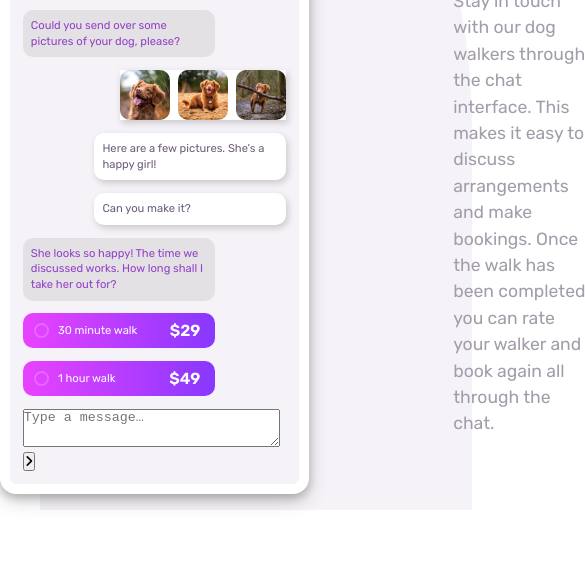
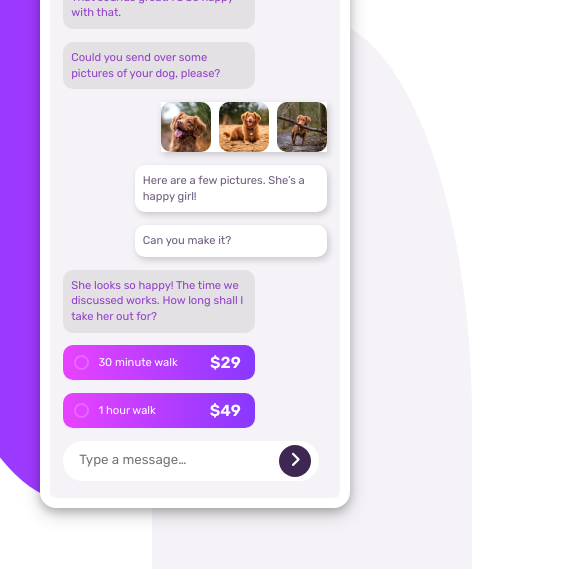
Before and after one commit to kauasilvandrade/chat-app-ilustration, a plain HTML site: page index.html in a window 390 px wide. Shown: the part 249-818 px from the top of the page, 585 px wide, since content can reach past the window. Drawn offline with Linux system fonts and the light colour scheme.

Commit message:
terminando

```diff
--- a/assets/css/style.css
+++ b/assets/css/style.css
@@ -44,7 +44,7 @@ body {
     margin: 5rem auto 1rem auto;
     display: flex;
     align-items: center;
-    gap: 9rem;
+    gap: 4rem;
 }
 
 .conteudoContainer::before {
@@ -226,13 +226,34 @@ body {
 }
 
 /* ÁREA DE DIGITAR MENSAGEM */
-.telaCelular__escreverMensagem {}
+.telaCelular__escreverMensagem {
+    position: relative;
+}
 
 .escreverMensagem__mensagem {
-    height: 38px;
+    height: 2.5rem;
+    width: 16rem;
+    background: white;
+    border: transparent;
+    border-radius: 2rem;
+    padding: 0.7rem 1.5rem 0.7rem 1rem;
+    overflow: hidden;
+    resize: none;
+    font-family: 'Rubik', sans-serif;
 }
 
-.escreverMensagem__botaoEnviar {}
+.escreverMensagem__botaoEnviar {
+    position: absolute;
+    background-color: var(--botaoEnviar);
+    border: none;
+    width: 2rem;
+    height: 2rem;
+    border-radius: 50%;
+    font-size: 1.1em;
+    color: white;
+    right: 0.5rem;
+    top: 0.23rem;
+}
 
 /* INTRODUÇÃO */
 .conteudo__introducao {}
@@ -249,3 +270,20 @@ body {
     line-height: 1.5em;
     font-size: 1.1em;
 }
+
+@media screen and (max-width: 768px) {
+
+    .conteudoContainer {
+        padding: 2rem;
+        flex-direction: column;
+    }
+
+    .conteudoContainer::before, .conteudoContainer::after {
+        width: 20rem;
+    }
+
+    .conteudoContainer::after {
+        height: 97vh;
+    }
+
+}
```
